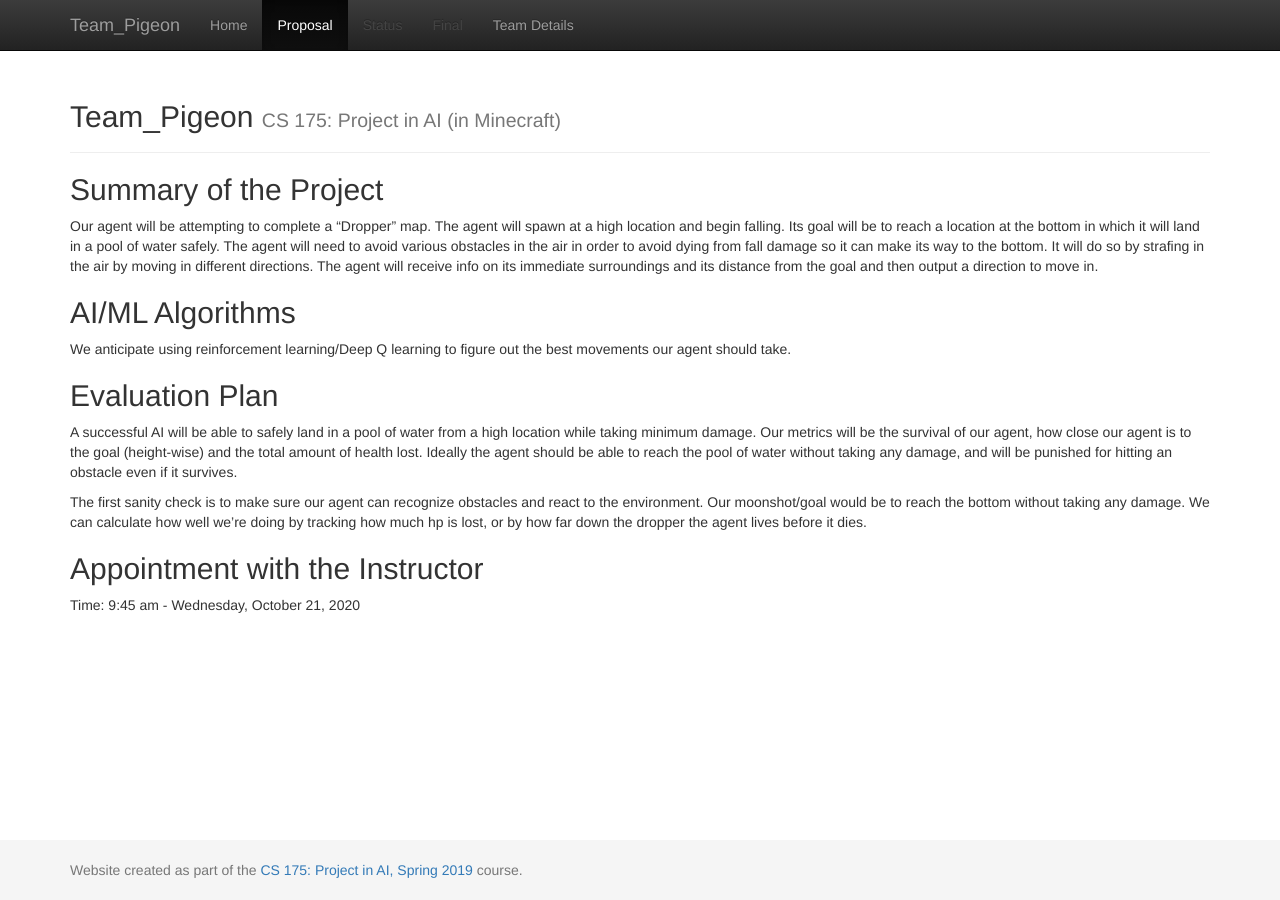
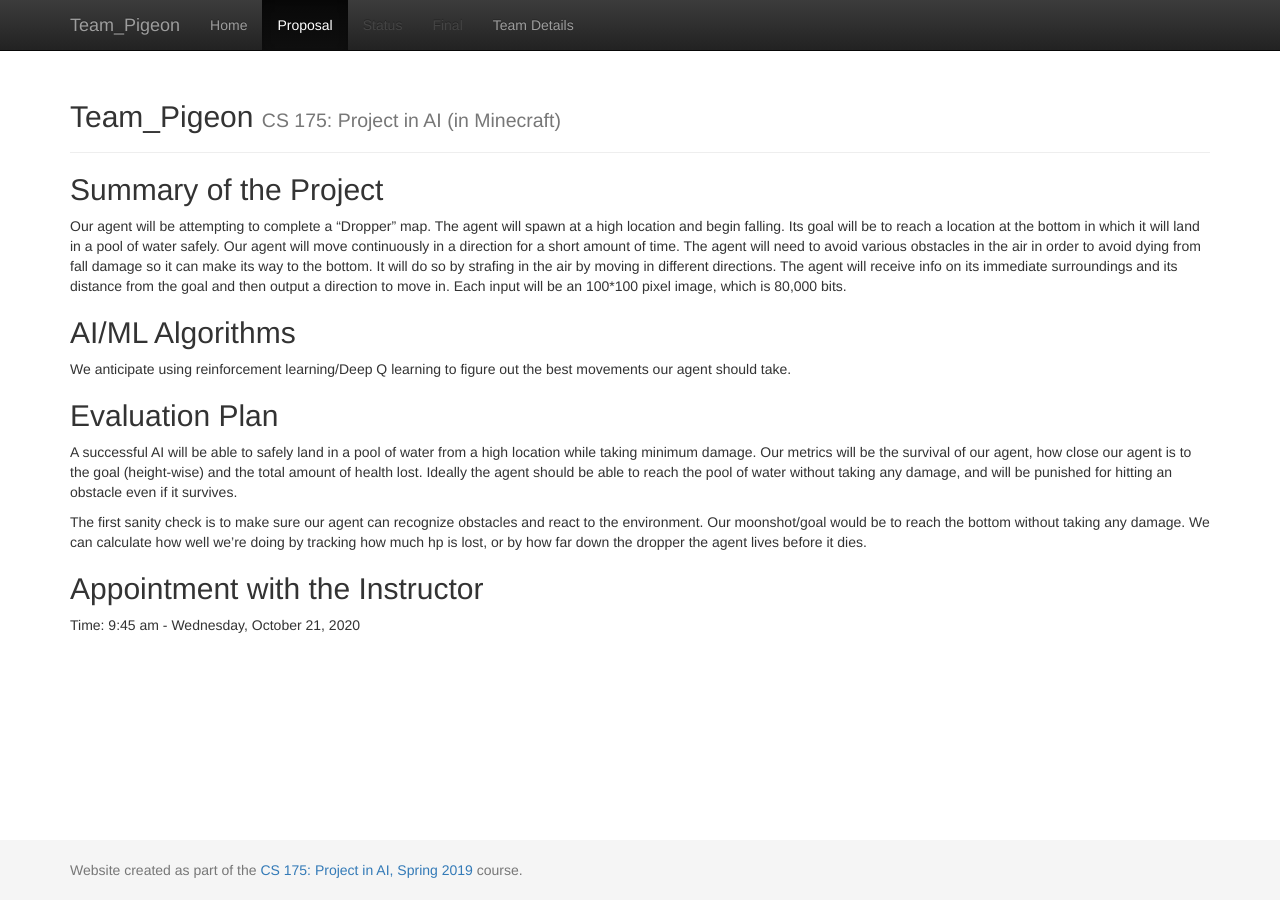
Before and after one commit to shanshs/Team-Pigeon, a Jekyll site: the page built from docs/proposal.md, in a window 1280 px wide. Built offline with Jekyll 4.4.1, drawn with Linux system fonts in a browser that asks for light colours.

Commit message:
Update proposal.md

```diff
--- a/docs/proposal.md
+++ b/docs/proposal.md
@@ -4,7 +4,7 @@ title:  Team
 ---
 
 ## Summary of the Project
-Our agent will be attempting to complete a “Dropper” map. The agent will spawn at a high location and begin falling. Its goal will be to reach a location at the bottom in which it will land in a pool of water safely. The agent will need to avoid various obstacles in the air in order to avoid dying from fall damage so it can make its way to the bottom. It will do so by strafing in the air by moving in different directions. The agent will receive info on its immediate surroundings and its distance from the goal and then output a direction to move in.
+Our agent will be attempting to complete a “Dropper” map. The agent will spawn at a high location and begin falling. Its goal will be to reach a location at the bottom in which it will land in a pool of water safely. Our agent will move continuously in a direction for a short amount of time. The agent will need to avoid various obstacles in the air in order to avoid dying from fall damage so it can make its way to the bottom. It will do so by strafing in the air by moving in different directions. The agent will receive info on its immediate surroundings and its distance from the goal and then output a direction to move in. Each input will be an 100*100 pixel image, which is 80,000 bits.
 
 ## AI/ML Algorithms
 We anticipate using reinforcement learning/Deep Q learning to figure out the best movements our agent should take.
```
